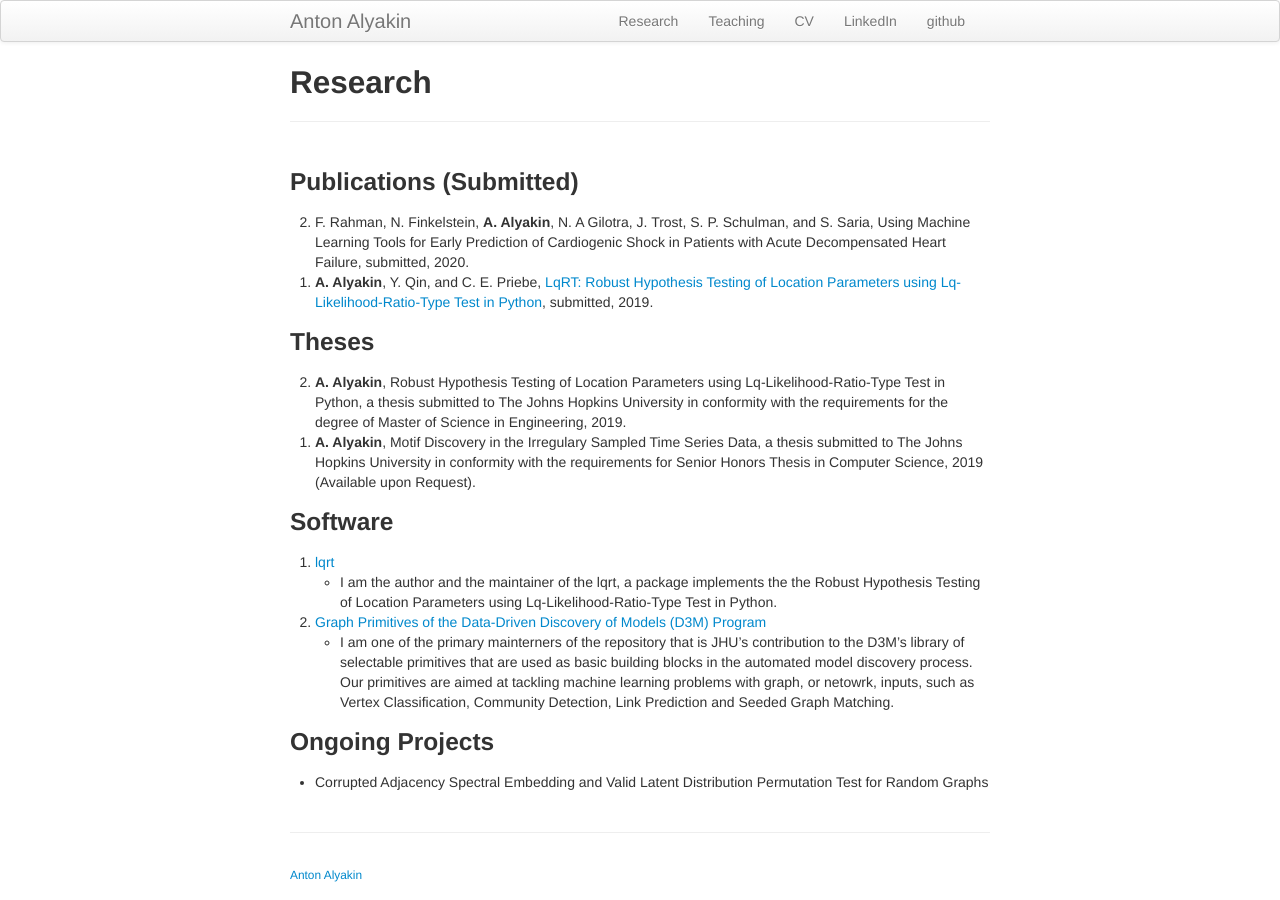
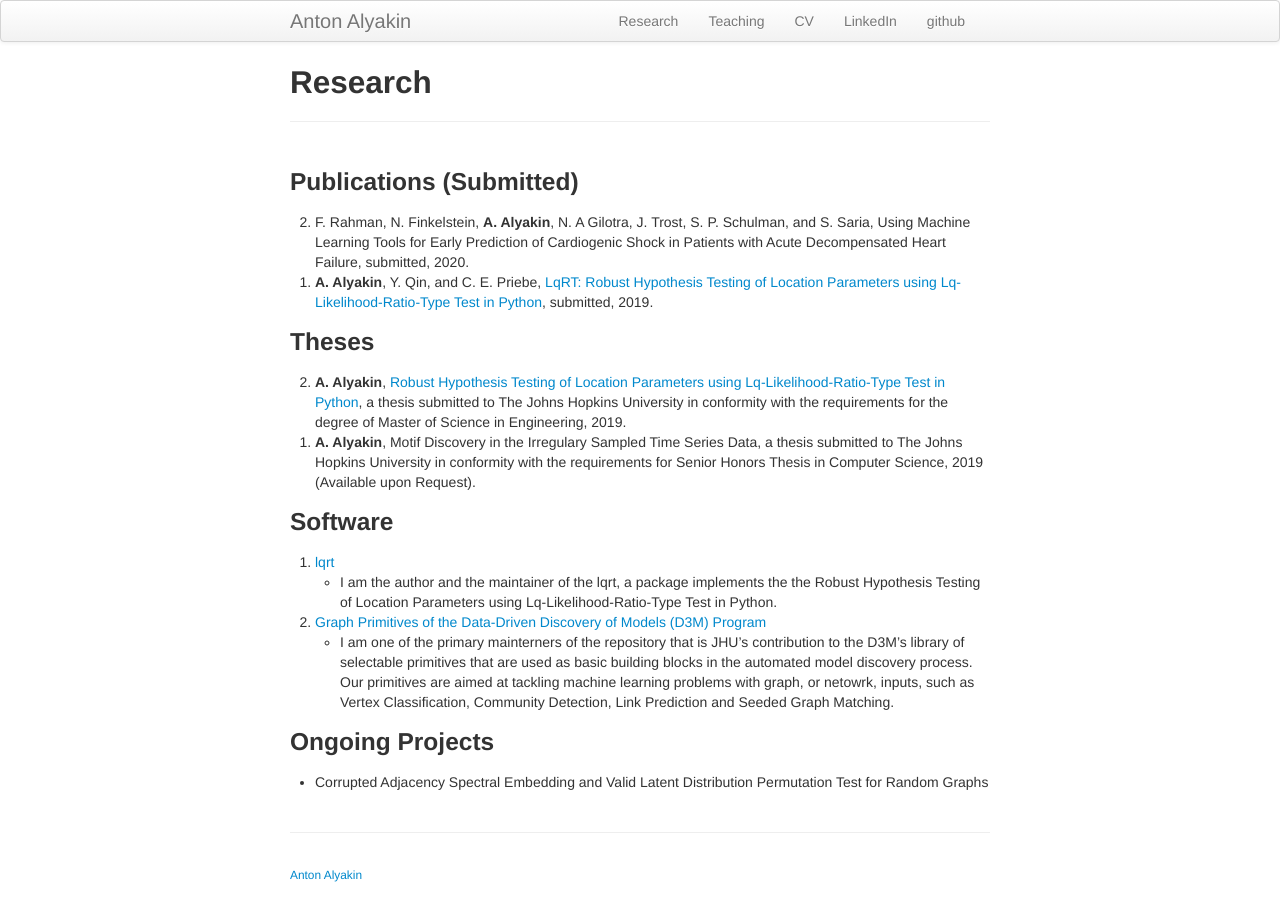
Before and after one commit to alyakin314/alyakin314.github.io, a Jekyll site: the page built from pages/research.md, in a window 1280 px wide. Built offline with Jekyll 4.4.1, drawn with Linux system fonts in a browser that asks for light colours; part of the change alters nothing that is shown.

```diff
--- a/pages/research.md
+++ b/pages/research.md
@@ -9,7 +9,7 @@ title: Research
 {: reversed="reversed"}
 
 ### Theses
-2. **A. Alyakin**, Robust Hypothesis Testing of Location Parameters using Lq-Likelihood-Ratio-Type Test in Python, a thesis submitted to The Johns Hopkins University in conformity with the requirements for the degree of Master of Science in Engineering, 2019.
+2. **A. Alyakin**, [Robust Hypothesis Testing of Location Parameters using Lq-Likelihood-Ratio-Type Test in Python](http://jhir.library.jhu.edu/handle/1774.2/62301), a thesis submitted to The Johns Hopkins University in conformity with the requirements for the degree of Master of Science in Engineering, 2019.
 1. **A. Alyakin**, Motif Discovery in the Irregulary Sampled Time Series Data, a thesis submitted to The Johns Hopkins University in conformity with the requirements for Senior Honors Thesis in Computer Science, 2019 (Available upon Request).
 {: reversed="reversed"}
 
```
